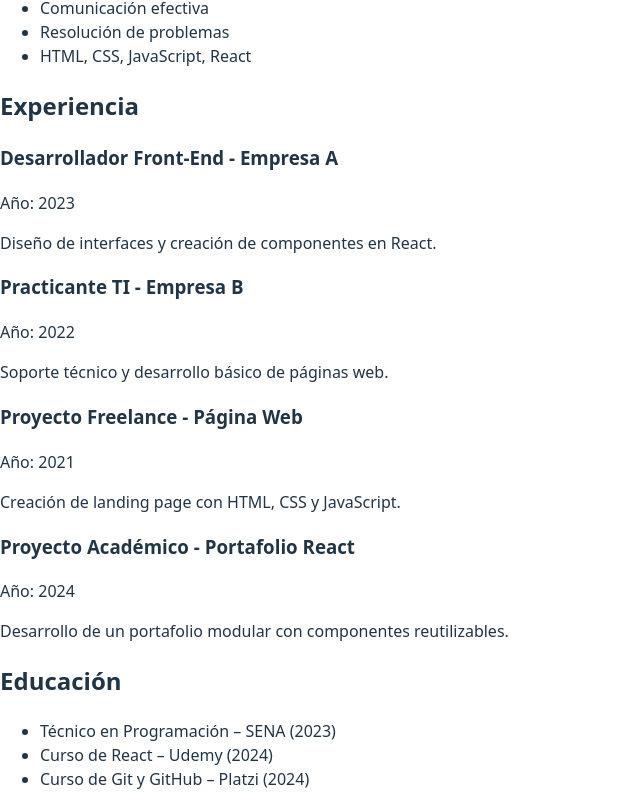
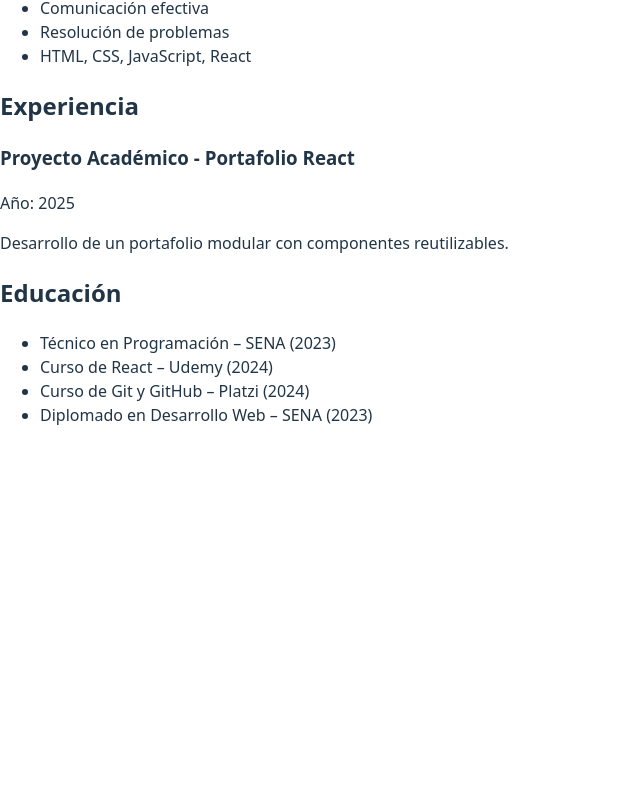
Before and after one commit to DESARROLLO-WEB-OROZCO/CV-REACT-DAVID-OROZCO, a React (Vite) app: page / in a window 1280 px wide. Shown: the part 502-1297 px from the top of the page, without its empty margins (0-640 px from the left). After the commit the page ends 945 px from the top, so only its background shows below. Built offline with nearby package versions, Linux system fonts and the light colour scheme.

Commit message:
feat: componente Experiencia con cargos definidos

```diff
--- a/src/components/Experiencia.jsx
+++ b/src/components/Experiencia.jsx
@@ -3,27 +3,10 @@ function Experiencia() {
     <section>
       <h2>Experiencia</h2>
 
-      <div>
-        <h3>Desarrollador Front-End - Empresa A</h3>
-        <p>Año: 2023</p>
-        <p>Diseño de interfaces y creación de componentes en React.</p>
-      </div>
-
-      <div>
-        <h3>Practicante TI - Empresa B</h3>
-        <p>Año: 2022</p>
-        <p>Soporte técnico y desarrollo básico de páginas web.</p>
-      </div>
-
-      <div>
-        <h3>Proyecto Freelance - Página Web</h3>
-        <p>Año: 2021</p>
-        <p>Creación de landing page con HTML, CSS y JavaScript.</p>
-      </div>
 
       <div>
         <h3>Proyecto Académico - Portafolio React</h3>
-        <p>Año: 2024</p>
+        <p>Año: 2025</p>
         <p>Desarrollo de un portafolio modular con componentes reutilizables.</p>
       </div>
     </section>
```
